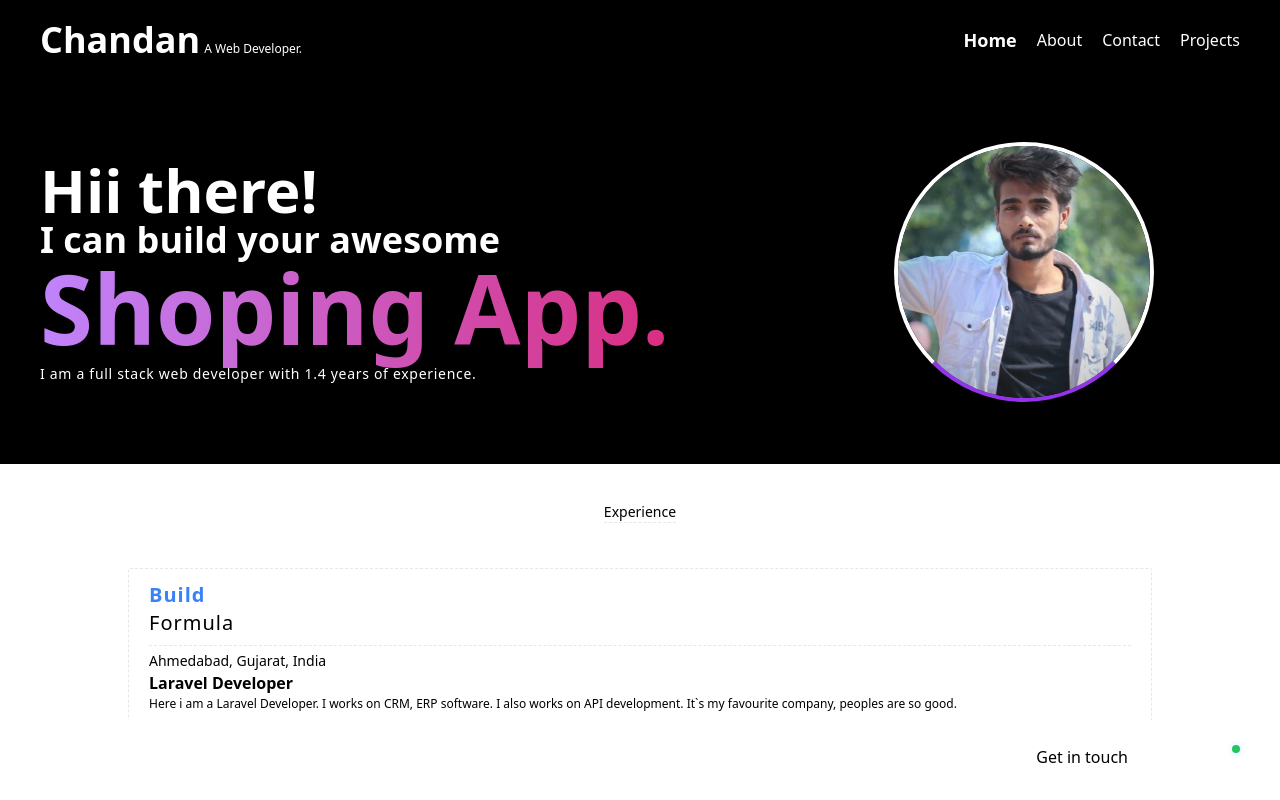
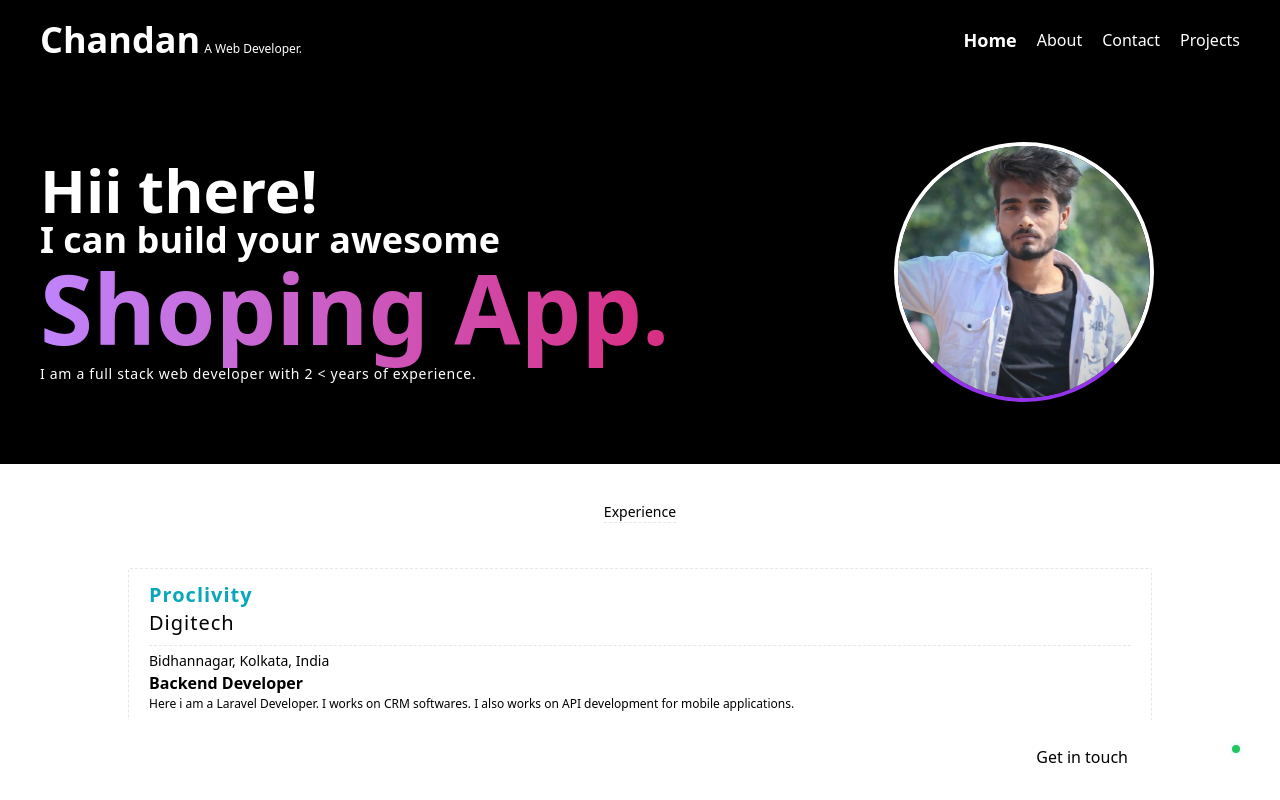
Before and after one commit to ChandanEduGaon/Portfolio, a React (Create React App) app: page / in a window 1280 px wide. Built offline with nearby package versions, Linux system fonts and the light colour scheme; some icons are missing.

Commit message:
Exp Update

```diff
--- a/src/components/common/Hero.jsx
+++ b/src/components/common/Hero.jsx
@@ -40,7 +40,7 @@ const Hero = () => {
             className="text-white font-thin text-[10px] sm:text-sm pt-2 tracking-wider"
             style={animationStyles.animTop}
           >
-            I am a full stack web developer with 1.4 years of experience.
+            I am a full stack web developer with 2 {"<"} years of experience.
           </span>
         </div>
 
--- a/src/components/layouts/Home.jsx
+++ b/src/components/layouts/Home.jsx
@@ -11,13 +11,24 @@ const Home = () => {
   }, []);
   const exp = [
     {
+      c_color_1: "#0aa7ba",
+      c_color_2: "#000",
+      first_name: "Proclivity",
+      last_name: "Digitech",
+      designation: "Backend Developer",
+      s_d: "2024-05-06",
+      e_d: "Present",
+      location: "Bidhannagar, Kolkata, India",
+      des: "Here i am a Laravel Developer. I works on CRM softwares. I also works on API development for mobile applications.",
+    },
+    {
       c_color_1: "rgb(59, 130, 246)",
       c_color_2: "#000",
       first_name: "Build",
       last_name: "Formula",
       designation: "Laravel Developer",
       s_d: "2023-10-16",
-      e_d: "Present",
+      e_d: "2024-04-22",
       location: "Ahmedabad, Gujarat, India",
       des: "Here i am a Laravel Developer. I works on CRM, ERP software. I also works on API development. It`s my favourite company, peoples are so good.",
     },
```
